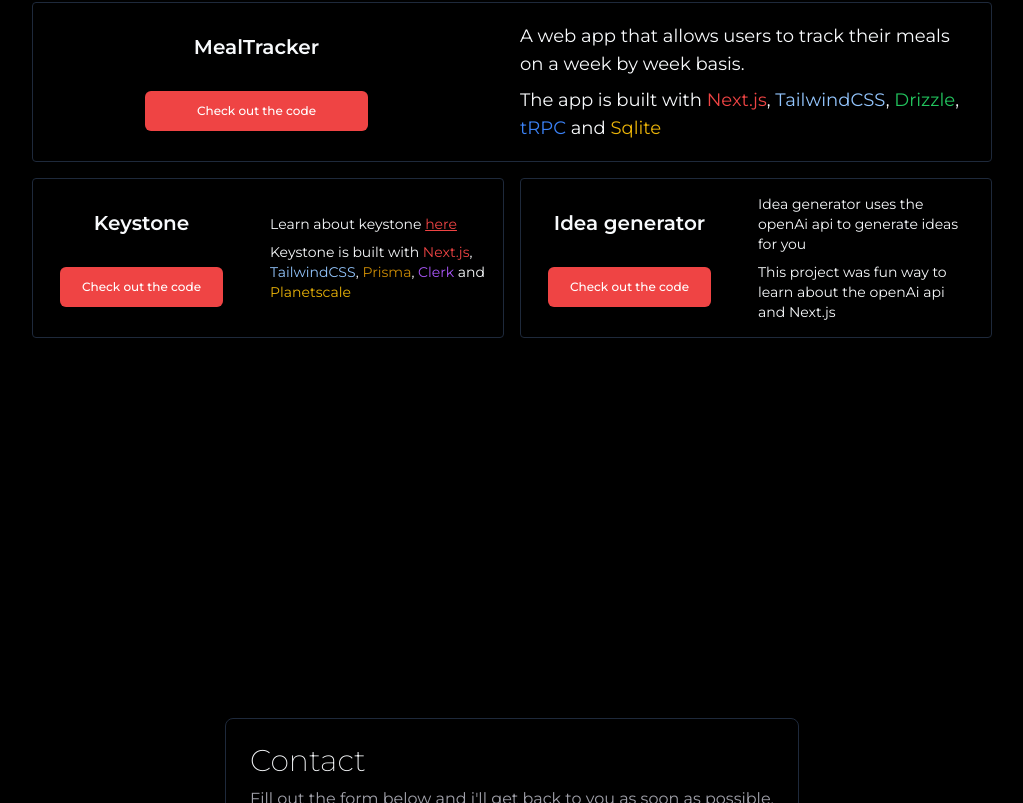
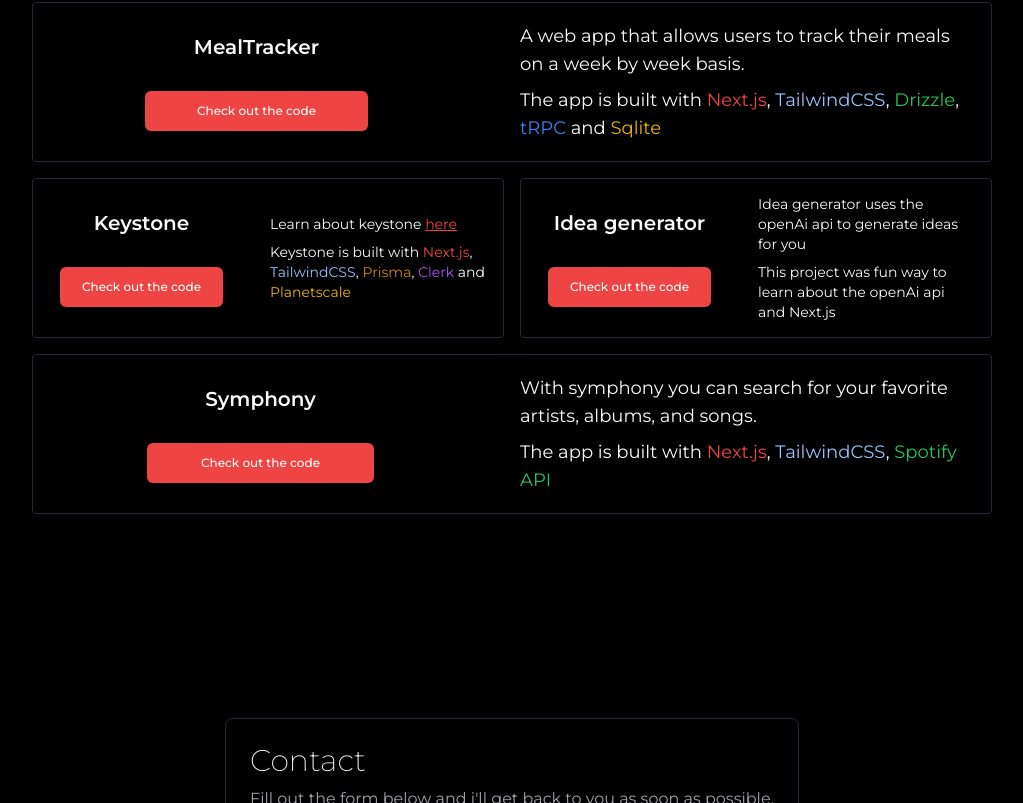
Before and after one commit to awonfs/portfolio, a Next.js app: page / in a window 1280 px wide. Shown: the part 2042-2845 px from the top of the page, without its empty margins (128-1151 px from the left). Built offline with nearby package versions, Linux system fonts and the light colour scheme.

Commit message:
Added new portfolio item

```diff
--- a/components/portfolio.tsx
+++ b/components/portfolio.tsx
@@ -1,14 +1,16 @@
+/* eslint-disable react/no-unescaped-entities */
 "use client";
+import Link from "next/link";
+import useFadeInWhenInView from "@/lib/hooks/useFadeInWhenInView";
 import { Button } from "./ui/button";
 import { motion } from "framer-motion";
-import Link from "next/link";
-import useFadeInWhenInView from "@/lib/hooks/useFadeInWhenInView";
 
 function Portfolio() {
   const GITHUB_LINKS = [
     "https://github.com/awonfs/mealtracker",
     "https://github.com/awonfs/keystone",
     "https://github.com/awonfs/ideas-generator",
+    "https://github.com/awonfs/symphony",
   ];
   const { ref, controls } = useFadeInWhenInView();
   return (
@@ -34,7 +36,7 @@
               </Link>
             </Button>
           </div>
-          <div className="flex flex-col flex-1 gap-2 items-center justify-center md:p-6 text-xs md:text-lg">
+          <div className="flex flex-col flex-1 gap-2 items-start justify-center md:p-6 text-xs md:text-lg">
             <span>
               A web app that allows users to track their meals on a week by week
               basis.
@@ -101,6 +103,28 @@
             </span>
           </div>
         </div>
+        <div className="md:col-span-2 border h-40 flex gap-4 rounded px-4 md:px-0">
+          <div className="flex items-center justify-evenly flex-col flex-1">
+            <h2 className="text-center font-semibold text-xl">Symphony</h2>
+            <Button className="w-full md:w-1/2 bg-red-500 text-white text-xs hover:opacity-90 transition-all">
+              <Link target="_blank" href={GITHUB_LINKS[3]}>
+                Check out the code{" "}
+              </Link>
+            </Button>
+          </div>
+          <div className="flex flex-col flex-1 gap-2 items-start justify-center  md:p-4 text-xs md:text-lg">
+            <span>
+              With symphony you can search for your favorite artists, albums,
+              and songs.
+            </span>
+            <span>
+              The app is built with{" "}
+              <span className="text-red-500">Next.js</span>,{" "}
+              <span className="text-blue-300">TailwindCSS</span>,{" "}
+              <span className="text-green-500">Spotify API</span>
+            </span>
+          </div>
+        </div>
       </motion.div>
     </section>
   );
```
